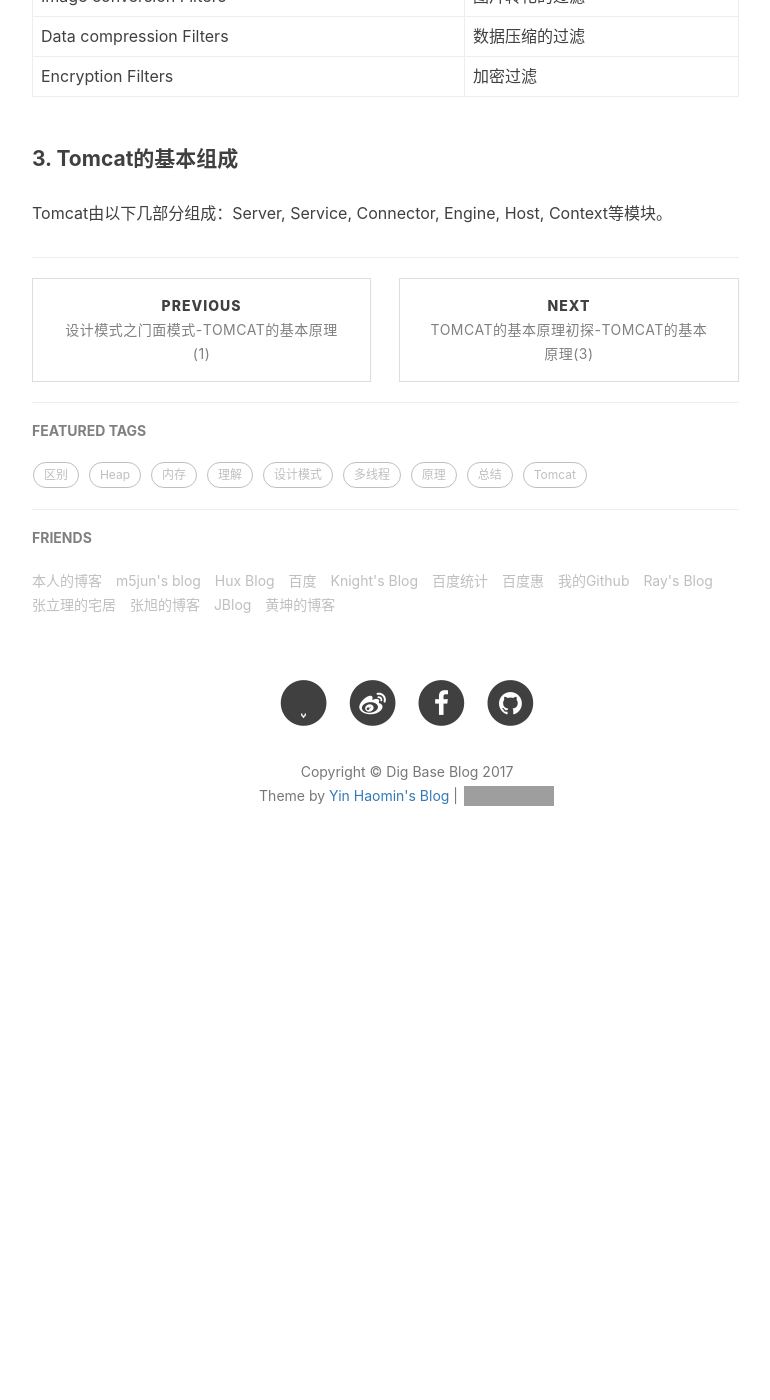
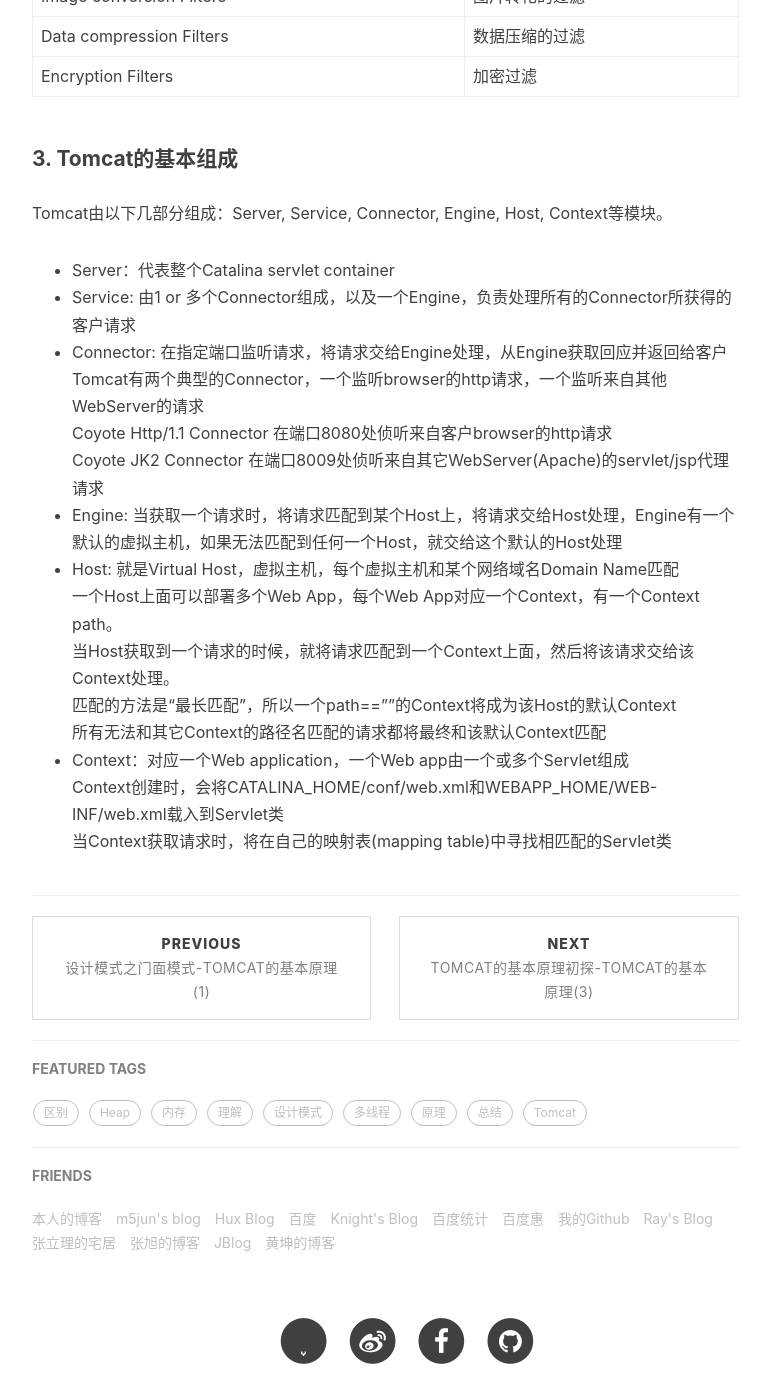
Before and after one commit to baiscjava/basicjava.github.io, a Jekyll site: the page built from _posts/2017-12-06-Tomcat的基本概念-Tomcat的基本原理(2).md, in a window 1280 px wide and 1400 px high, scrolled down 2275 px. Shown: the whole window, without its empty margins (233-1003 px from the left). Built offline with Jekyll 4.4.1, drawn with Linux system fonts in a browser that asks for light colours; nearby versions of some CDN libraries; comment, search, counter and statistics services are not loaded; before the commit the page ends 3175 px from its top, so only the background shows below that; grey boxes are pictures that could not be loaded.

Commit message:
Update 2017-12-06-Tomcat的基本概念-Tomcat的基本原理(2).md

```diff
--- a/_posts/2017-12-06-Tomcat的基本概念-Tomcat的基本原理(2).md
+++ b/_posts/2017-12-06-Tomcat的基本概念-Tomcat的基本原理(2).md
@@ -54,3 +54,18 @@ web.xml的配置说明 <br>
 
 #### 3. Tomcat的基本组成<br>
 Tomcat由以下几部分组成：Server, Service, Connector, Engine, Host, Context等模块。<br>
+* Server：代表整个Catalina servlet container<br>
+* Service: 由1 or 多个Connector组成，以及一个Engine，负责处理所有的Connector所获得的客户请求<br>
+* Connector: 在指定端口监听请求，将请求交给Engine处理，从Engine获取回应并返回给客户<br>
+Tomcat有两个典型的Connector，一个监听browser的http请求，一个监听来自其他WebServer的请求<br>
+Coyote Http/1.1 Connector 在端口8080处侦听来自客户browser的http请求<br>
+Coyote JK2 Connector 在端口8009处侦听来自其它WebServer(Apache)的servlet/jsp代理请求<br>
+* Engine: 当获取一个请求时，将请求匹配到某个Host上，将请求交给Host处理，Engine有一个默认的虚拟主机，如果无法匹配到任何一个Host，就交给这个默认的Host处理<br>
+* Host: 就是Virtual Host，虚拟主机，每个虚拟主机和某个网络域名Domain Name匹配<br>
+一个Host上面可以部署多个Web App，每个Web App对应一个Context，有一个Context path。<br>
+当Host获取到一个请求的时候，就将请求匹配到一个Context上面，然后将该请求交给该Context处理。<br>
+匹配的方法是“最长匹配”，所以一个path==”"的Context将成为该Host的默认Context<br>
+所有无法和其它Context的路径名匹配的请求都将最终和该默认Context匹配<br>
+* Context：对应一个Web application，一个Web app由一个或多个Servlet组成<br>
+Context创建时，会将CATALINA_HOME/conf/web.xml和WEBAPP_HOME/WEB-INF/web.xml载入到Servlet类<br>
+当Context获取请求时，将在自己的映射表(mapping table)中寻找相匹配的Servlet类<br>
```
